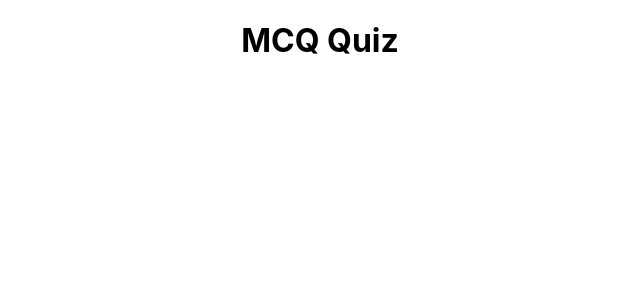
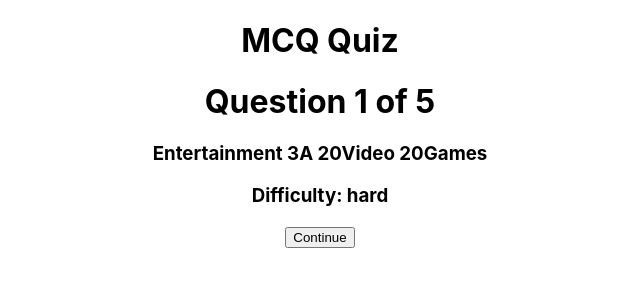
Before and after one commit to FarazIITK/mcq-quiz-react, a React (Create React App) app: page / in a window 1280 px wide. Shown: the top 300 px of the page, without its empty margins (320-960 px from the left). Built offline with nearby package versions, Linux system fonts and the light colour scheme.

Commit message:
Added logic to display question title and continue button

```diff
--- a/src/App.tsx
+++ b/src/App.tsx
@@ -1,11 +1,54 @@
-import React from 'react';
-import logo from './logo.svg';
+import { useEffect, useState } from 'react';
 import './App.css';
 
+interface IQuestionData {
+  category: string;
+  type: string;
+  difficulty: string;
+  question: string;
+  correct_answer: string;
+  incorrect_answers: [string, string, string];
+}
+
 function App() {
+  const questions: IQuestionData[] = require('./Assets/question.json');
+
+  const [currentQuestion, setCurrentQuestion] = useState<number>(1);
+  const [isTestCompleted, setIsTestCompleted] = useState<boolean>(false);
+
+  const handleContinueButton = () => {
+    const newQuestion = currentQuestion + 1;
+    if (newQuestion > questions.length) {
+      setIsTestCompleted(true);
+    } else {
+      setCurrentQuestion(newQuestion);
+    }
+  };
+
   return (
     <div className="App">
       <h1>MCQ Quiz</h1>
+
+      {!isTestCompleted && (
+        <div>
+          <h1>
+            Question {currentQuestion} of {questions.length}
+          </h1>
+          <h3>
+            {questions[currentQuestion - 1].category.replaceAll('%', ' ')}
+          </h3>
+          <h3>
+            Difficulty:{' '}
+            {questions[currentQuestion - 1].difficulty.replaceAll('%', ' ')}
+          </h3>
+          <button onClick={handleContinueButton}>Continue</button>
+        </div>
+      )}
+      {isTestCompleted && (
+        <div>
+          <h1>Test Completed</h1>
+        </div>
+      )}
     </div>
   );
 }
--- /dev/null
+++ b/src/Assets/question.json
@@ -0,0 +1,54 @@
+[
+  {
+    "category": "Entertainment%3A%20Video%20Games",
+    "type": "multiple",
+    "difficulty": "hard",
+    "question": "What%20was%20the%20name%20of%20the%20hero%20in%20the%2080s%20animated%20video%20game%20%27Dragon%27s%20Lair%27%3F",
+    "correct_answer": "Dirk%20the%20Daring",
+    "incorrect_answers": [
+      "Arthur",
+      "Sir%20Toby%20Belch",
+      "Guy%20of%20Gisbourne"
+    ]
+  },
+  {
+    "category": "Animals",
+    "type": "multiple",
+    "difficulty": "easy",
+    "question": "What%20is%20the%20scientific%20name%20for%20modern%20day%20humans%3F",
+    "correct_answer": "Homo%20Sapiens",
+    "incorrect_answers": [
+      "Homo%20Ergaster",
+      "Homo%20Erectus",
+      "Homo%20Neanderthalensis"
+    ]
+  },
+  {
+    "category": "Entertainment%3A%20Books",
+    "type": "multiple",
+    "difficulty": "hard",
+    "question": "What%20is%20Ron%20Weasley%27s%20middle%20name%3F",
+    "correct_answer": "Bilius",
+    "incorrect_answers": ["Arthur", "John", "Dominic"]
+  },
+  {
+    "category": "Entertainment%3A%20Comics",
+    "type": "multiple",
+    "difficulty": "easy",
+    "question": "Who%20is%20the%20creator%20of%20the%20comic%20series%20%22The%20Walking%20Dead%22%3F",
+    "correct_answer": "Robert%20Kirkman",
+    "incorrect_answers": [
+      "Stan%20Lee",
+      "Malcolm%20Wheeler-Nicholson",
+      "Robert%20Crumb"
+    ]
+  },
+  {
+    "category": "Entertainment%3A%20Board%20Games",
+    "type": "multiple",
+    "difficulty": "medium",
+    "question": "At%20the%20start%20of%20a%20standard%20game%20of%20the%20Monopoly%2C%20if%20you%20throw%20a%20double%20six%2C%20which%20square%20would%20you%20land%20on%3F",
+    "correct_answer": "Electric%20Company",
+    "incorrect_answers": ["Water%20Works", "Chance", "Community%20Chest"]
+  }
+]
```
